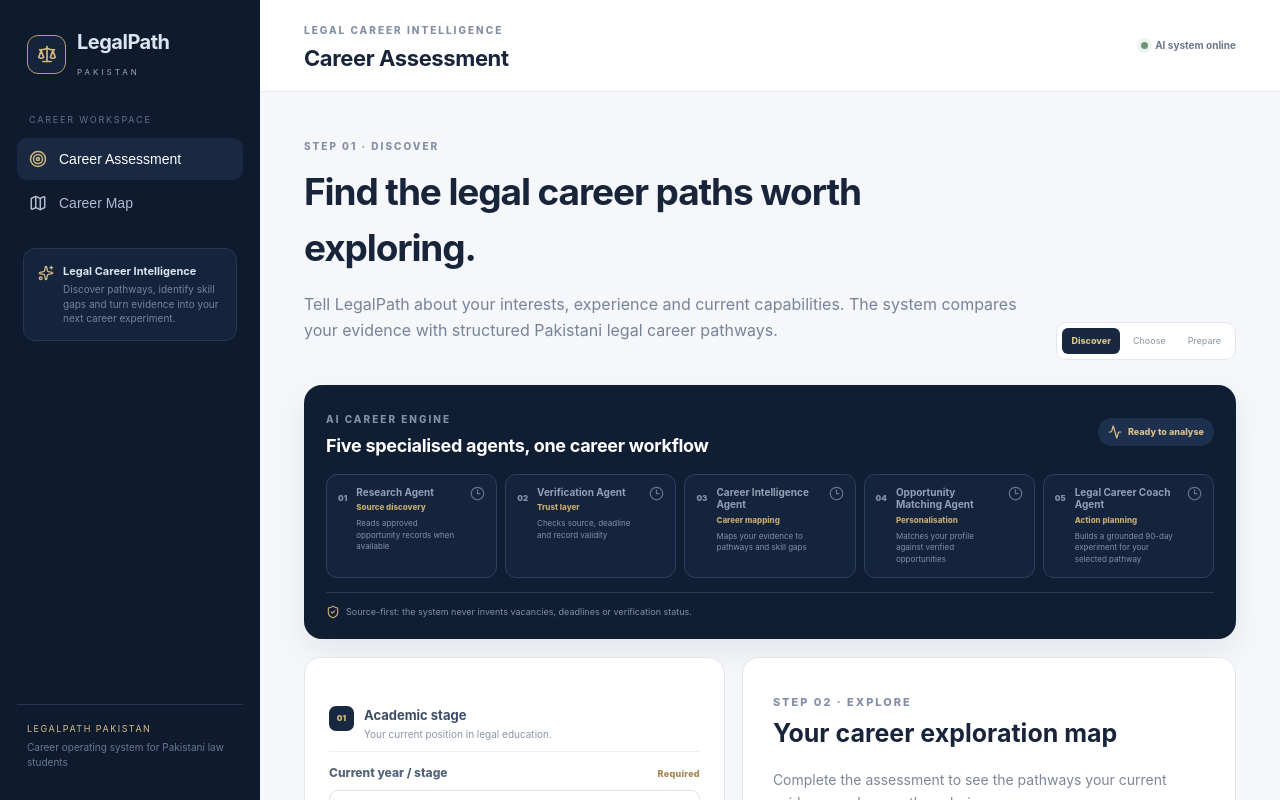
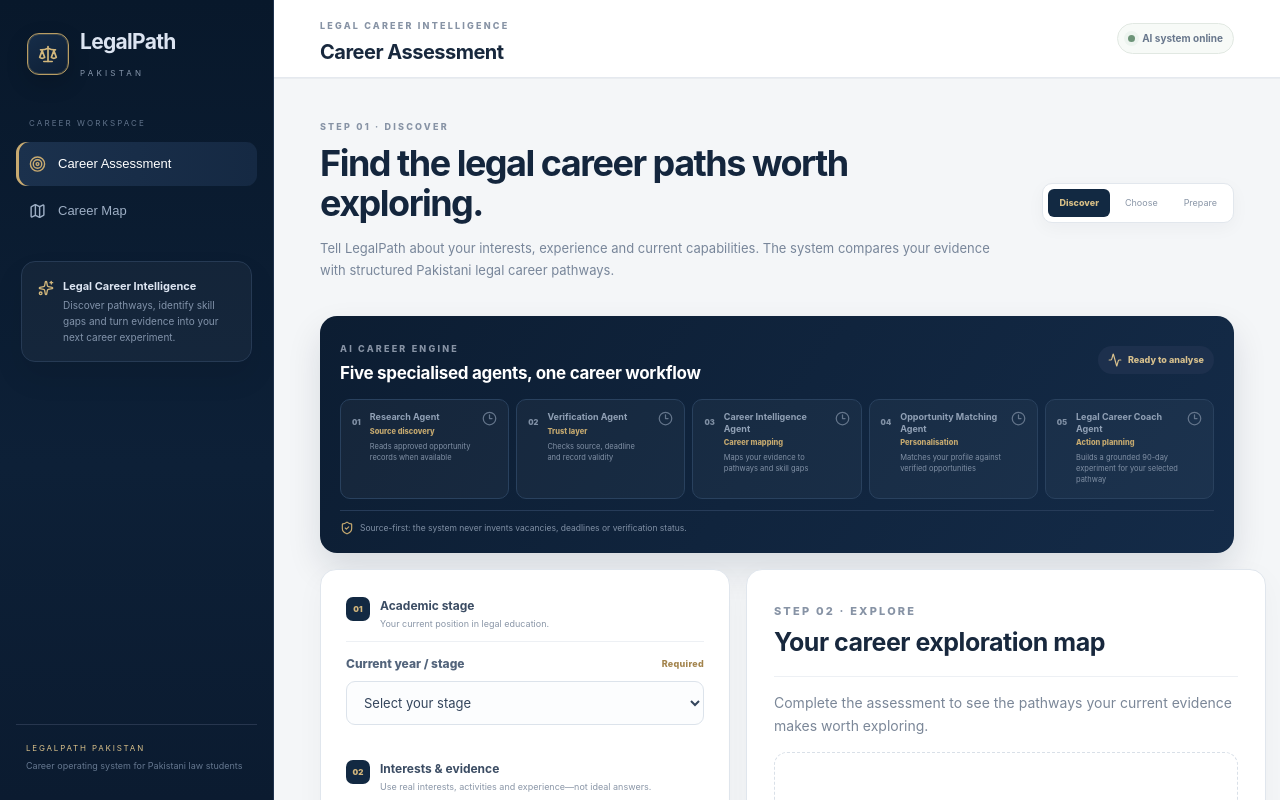
Before and after one commit to sobiamahnoork-glitch/LegalPath-Pakistan, a React (Vite) app: page / in a window 1280 px wide. Shown: the top 800 px of the page. Built offline with nearby package versions, Linux system fonts and the light colour scheme.

Commit message:
Upgrade LegalPath visual theme and professional layout

```diff
--- a/src/styles.css
+++ b/src/styles.css
@@ -154,3 +154,70 @@
 
 /* Final grounded coach presentation */
 .aiCoachBox{margin-top:14px;padding:14px 15px;border:1px solid #dce3eb;border-radius:10px;background:#f6f8fa}.aiCoachBox small{display:block;font-size:8px;letter-spacing:1px;font-weight:900;color:#8f7447;margin-bottom:6px}.aiCoachBox p{margin:0!important;font-size:11px!important;line-height:1.65!important;color:#596a80;white-space:pre-wrap}.successBox{margin-top:14px}
+
+
+/* =========================
+   FINAL LEGALPATH VISUAL SYSTEM
+   ========================= */
+:root{--navy:#091a2f;--navy2:#102844;--ink:#18283d;--muted:#718096;--gold:#c8aa70;--line:#e3e8ef;--paper:#f7f8fa;--white:#fff;--green:#66866f}
+body{background:#f4f6f8;color:var(--ink)}
+.app{background:#f4f6f8}
+.side{width:274px;background:linear-gradient(180deg,#08182b 0%,#0d2037 58%,#0b1b30 100%);padding:24px 16px;border-right:1px solid #20334d}
+.brand{padding:2px 11px 30px}
+.mark{width:42px;height:42px;border-radius:12px;background:linear-gradient(145deg,#162d49,#0d1e34);box-shadow:inset 0 0 0 1px rgba(205,177,112,.22),0 8px 22px rgba(0,0,0,.16)}
+.brand b{font-size:21px;letter-spacing:-.7px}.brand small{letter-spacing:3.2px;color:#8999ae}
+.navLabel{font-size:8px;letter-spacing:2.1px;color:#61738b;padding:5px 13px 10px}
+.nav{padding:13px;border-radius:11px;color:#9eafc5;font-size:13px;margin:3px 0}
+.nav svg{width:17px}.nav.active{background:linear-gradient(90deg,#1b314d,#152943);box-shadow:inset 3px 0 0 var(--gold);color:#fff}
+.nav.active svg{color:var(--gold)}
+.sideCard{margin:25px 5px 0;padding:16px;border-radius:14px;background:rgba(255,255,255,.035);border:1px solid #263a54;box-shadow:0 15px 30px rgba(0,0,0,.08)}
+.sideCard b{font-size:11px}.sideCard span{font-size:10px;color:#8293aa;line-height:1.6}
+.sideFoot{padding:17px 10px 4px}.sideFoot span{font-size:8px;letter-spacing:1.8px}.sideFoot small{font-size:9px;line-height:1.5;color:#65778f}
+main{margin-left:274px;width:calc(100% - 274px);background:#f4f6f8}
+header{height:78px;padding:16px 46px;background:rgba(255,255,255,.94);backdrop-filter:blur(12px);box-shadow:0 1px 0 rgba(20,36,57,.04)}
+.eyebrow{font-size:9px;letter-spacing:2.2px;color:#8793a5}
+.eyebrow+h1{font-size:20px;letter-spacing:-.5px}
+.headerStatus{padding:7px 10px;border:1px solid #e1e8e2;border-radius:999px;background:#f7faf7}
+.content{padding:34px 46px 70px;max-width:1440px}
+.pageIntro{margin-bottom:22px}.assessmentIntro{align-items:center}
+.pageIntro h2{font-size:36px;letter-spacing:-1.5px;line-height:1.12;color:#14263d;margin:7px 0 10px}
+.pageIntro p{font-size:13px;color:#78869a;max-width:760px;line-height:1.7}
+.journey{box-shadow:0 5px 18px rgba(21,38,61,.04)}
+.journey span{padding:7px 11px}.journey .journeyActive{background:#122942}
+.agentStrip{border-radius:17px;padding:18px 20px;margin-bottom:16px;background:linear-gradient(125deg,#0c1d32,#142b48);box-shadow:0 16px 34px rgba(10,27,48,.12)}
+.agentStripHead{margin-bottom:13px}.agentStripHead h3{font-size:17px}
+.agentPipeline{gap:7px}.pipelineAgent{min-height:100px;padding:11px;border-radius:10px;background:rgba(255,255,255,.035);border-color:#29415e;transition:.2s}
+.pipelineAgent:hover{transform:translateY(-1px);border-color:#6f8196}.pipelineAgent.done{background:#182f43;border-color:#876f45}
+.pipelineAgent b{font-size:9px}.pipelineAgent span{font-size:7.5px}.pipelineAgent small{font-size:7.5px}
+.agentFoot{margin-top:11px;padding-top:10px;font-size:8.5px}
+.assessmentGrid{grid-template-columns:minmax(410px,.88fr) minmax(520px,1.12fr);gap:16px}
+.assessmentForm,.assessmentResult{border-radius:16px;border-color:#e0e6ed;box-shadow:0 8px 30px rgba(25,43,65,.035)}
+.assessmentForm{padding:25px;background:#fff}.assessmentResult{padding:27px;background:#fff}
+.formSection{margin:2px 0 13px;padding:0 0 10px;border-bottom:1px solid #edf0f4}
+.formSection:not(:first-child){margin-top:20px}
+.formSection>span{background:#122942;color:#d2b67c;width:24px;height:24px}
+.formSection b{font-size:12px}.formSection small{font-size:9px}
+.assessmentForm input:not([type=range]),.assessmentForm select,.assessmentForm textarea{border-color:#dce3eb;background:#fcfdfe;border-radius:9px}
+.assessmentForm input:not([type=range]):hover,.assessmentForm select:hover,.assessmentForm textarea:hover{border-color:#c9d2de}
+.assessmentForm .primary.full{margin-top:4px;background:linear-gradient(135deg,#d1b477,#b99659);color:#17263b;box-shadow:0 10px 24px rgba(151,119,61,.18)}
+.resultHeader{padding-bottom:13px;border-bottom:1px solid #edf0f4}
+.resultHeader h3{letter-spacing:-.5px}
+.liveBadge{background:#f0f6f1;border:1px solid #dce9df}
+.resultStatus{background:#f5f8f5;border-color:#dce7df}
+.hypothesis{background:#fbfcfd;border-color:#e1e7ee;border-radius:12px}
+.hypothesis:hover{background:#fff;border-color:#c9ae76;box-shadow:0 10px 25px rgba(22,38,61,.06)}
+.hypothesisTop b{color:#1c3048}
+.signalGrid>div{background:#f5f7f9}
+.roadmapBox{background:linear-gradient(180deg,#fbfaf7,#fff);border-color:#e1e4e6;box-shadow:0 8px 24px rgba(35,49,64,.035)}
+.experimentGoal{background:#faf8f2;border-color:#e6ddcc}
+.successBox{background:#f5f9f6;border-color:#dce8df}
+.aiCoachBox{background:#f6f8fa;border-color:#dbe3eb}
+.bigGrid{gap:16px}.bigCard{border-radius:15px;box-shadow:0 7px 24px rgba(25,43,65,.035);transition:.2s}
+.bigCard:hover{box-shadow:0 14px 34px rgba(25,43,65,.08);transform:translateY(-3px)}
+.bigCard h3{letter-spacing:-.3px}.chips span{background:#f8fafb}
+.search{box-shadow:0 5px 18px rgba(25,43,65,.035)}
+.outlineBtn{background:#fff}.outlineBtn:hover{border-color:#c9ae76;color:#34465d}
+.modal{border-radius:20px;box-shadow:0 28px 90px rgba(4,14,27,.28)}
+@media(max-width:1100px){.side{width:250px}main{margin-left:250px;width:calc(100% - 250px)}.content{padding-left:28px;padding-right:28px}.assessmentGrid{grid-template-columns:1fr}.assessmentResult{order:2}}
+@media(max-width:900px){.side{width:274px}main{margin-left:0;width:100%}header{height:72px;padding:14px 20px}.content{padding:25px 20px 55px}.pageIntro h2{font-size:31px}.assessmentResult{order:-1}.agentPipeline{grid-template-columns:repeat(2,1fr)}}
+@media(max-width:620px){header{padding:13px 15px}.content{padding:20px 14px 45px}.pageIntro h2{font-size:27px}.pageIntro p{font-size:12px}.assessmentForm,.assessmentResult{padding:18px;border-radius:14px}.agentPipeline{grid-template-columns:1fr}.agentStrip{padding:15px}.journey{margin-top:13px}.headerStatus{display:none}.resultHeader h3{font-size:20px!important}}
```
